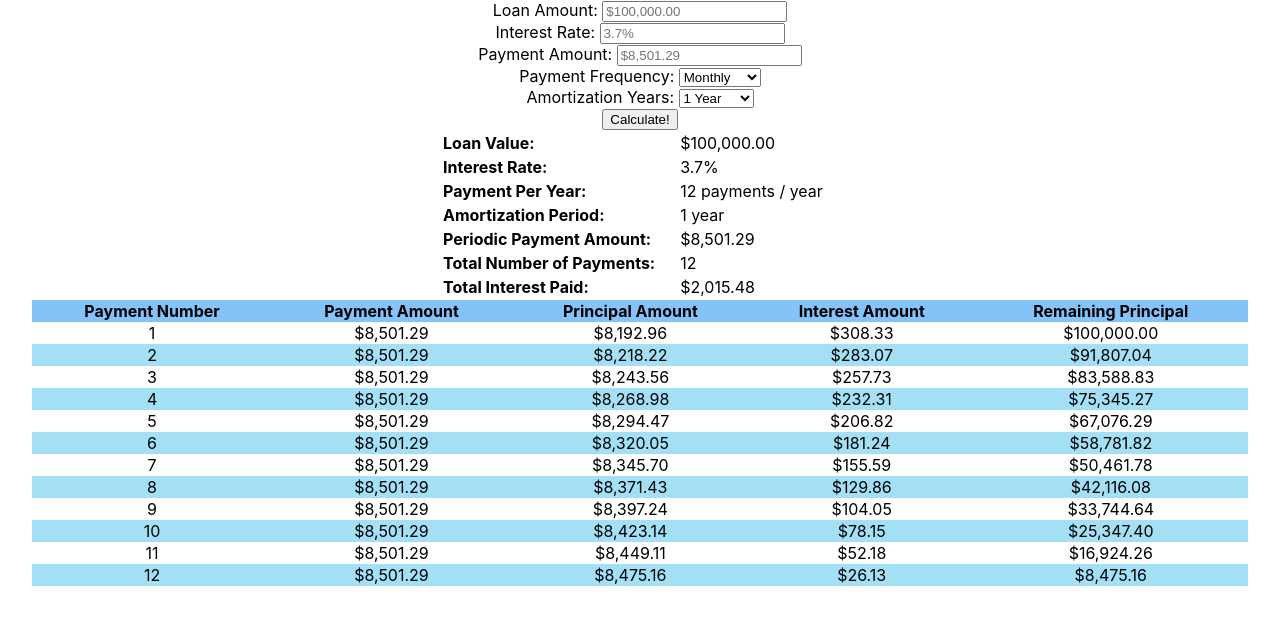
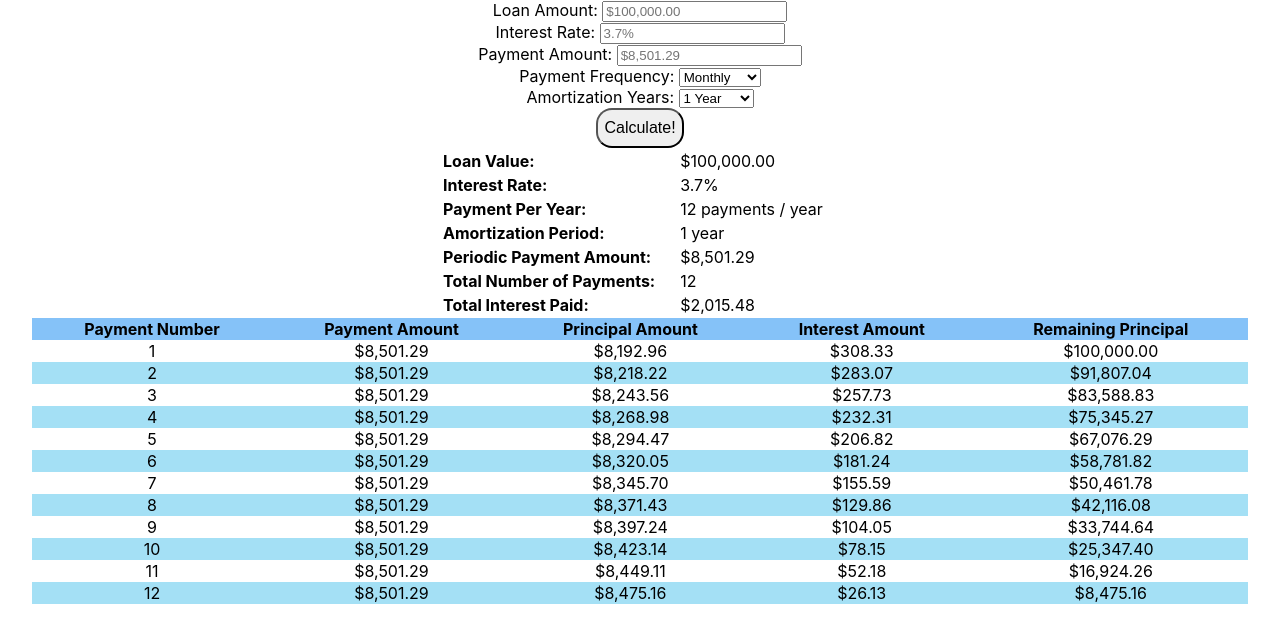
Before and after one commit to tabishz/amortization-calculator, a React (Create React App) app: page / in a window 1280 px wide. Shown: the top 642 px of the page. Built offline with nearby package versions, Linux system fonts and the light colour scheme.

Commit message:
change of buttons

```diff
--- a/src/App.css
+++ b/src/App.css
@@ -34,6 +34,12 @@ table.info {
   text-align: left;
 }
 
+button {
+  border-radius: 1em;
+  height: 2.5em;
+  font-size: 1em;
+}
+
 td.titles { font-weight: bold;}
 
 img.lumpsum { vertical-align: middle; display: none; }
```
